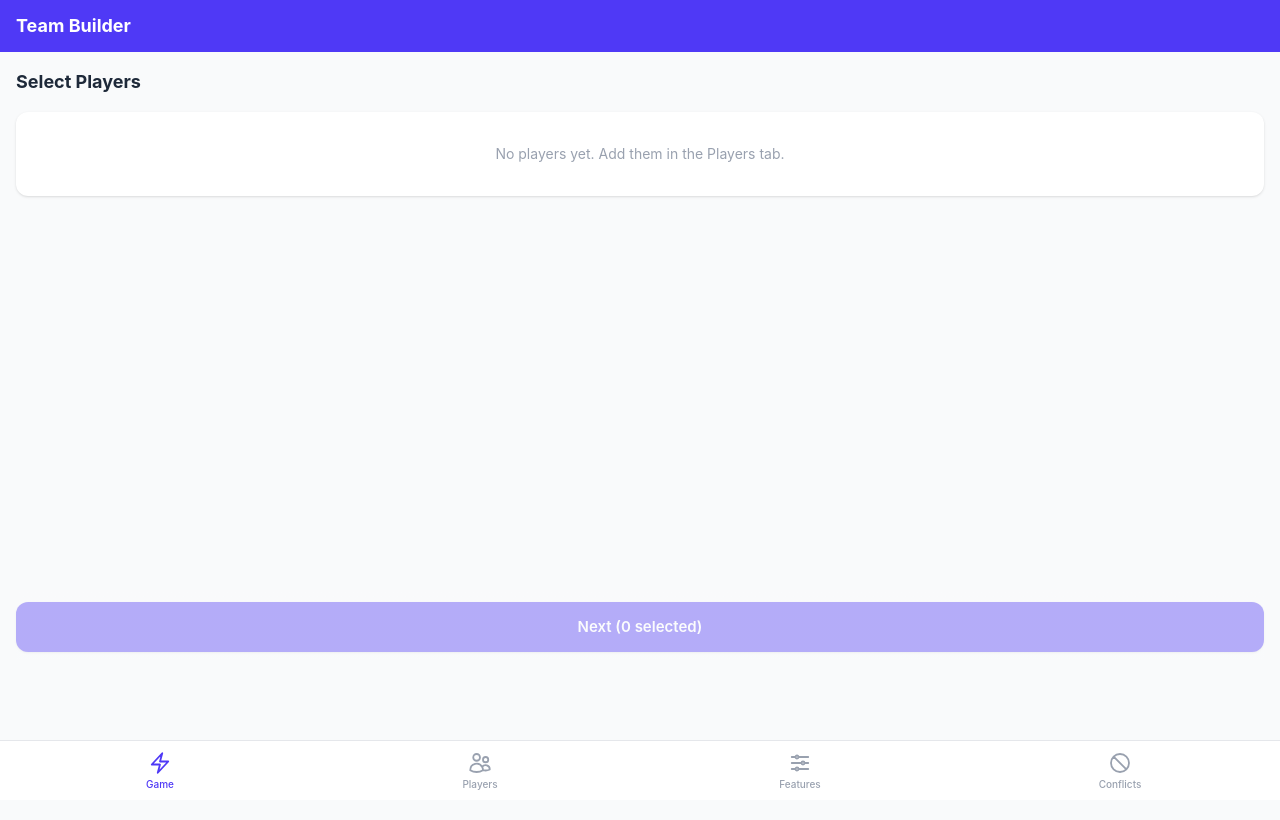
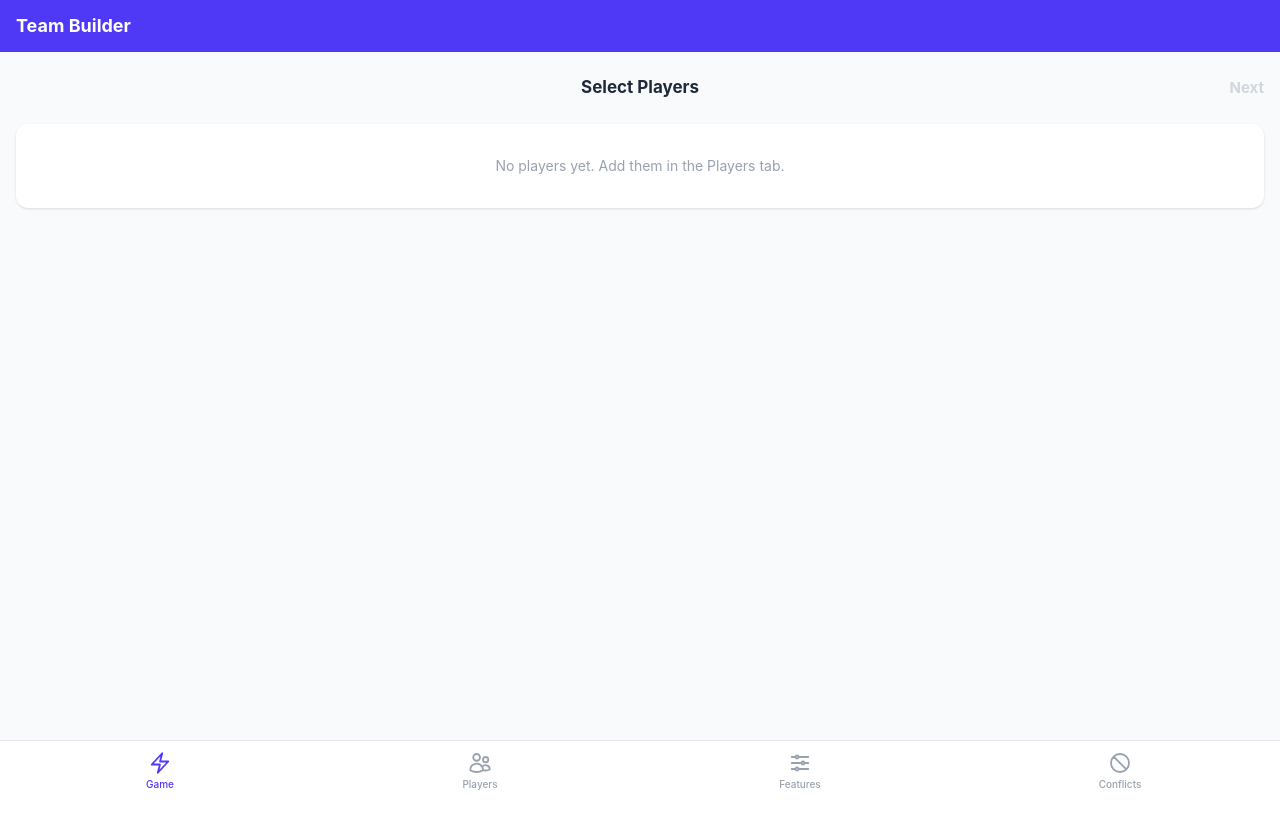
Before and after one commit to guytish/teams, a React (Vite) app: page / in a window 1280 px wide. Built offline with nearby package versions, Linux system fonts and the light colour scheme.

Commit message:
Move action buttons to top bar, remove sticky bottom buttons

```diff
--- a/src/components/GameDay.jsx
+++ b/src/components/GameDay.jsx
@@ -13,38 +13,37 @@ const PHASE = {
   ROUND_REVIEW: 'round_review',
 }
 
-// Reusable step shell
-function StepShell({ title, onBack, children, action, actionLabel, actionDisabled }) {
+function TopBar({ left, title, right }) {
   return (
-    <div className="flex flex-col min-h-[calc(100vh-8rem)]">
-      {/* Header */}
-      <div className="flex items-center gap-3 mb-4">
-        {onBack && (
-          <button onClick={onBack} className="text-gray-500 active:text-gray-800 p-1 -ml-1">
-            <svg className="w-6 h-6" fill="none" viewBox="0 0 24 24" stroke="currentColor" strokeWidth={2}>
-              <path strokeLinecap="round" strokeLinejoin="round" d="M15.75 19.5L8.25 12l7.5-7.5" />
-            </svg>
+    <div className="flex items-center justify-between mb-4 min-h-[40px]">
+      <div className="w-20 flex justify-start">
+        {left}
+      </div>
+      <h2 className="font-bold text-gray-800 text-[17px] text-center">{title}</h2>
+      <div className="w-20 flex justify-end">
+        {right}
+      </div>
+    </div>
+  )
+}
+
+function BackButton({ onClick }) {
+  return (
+    <button onClick={onClick} className="text-indigo-600 active:text-indigo-800 text-[15px] font-medium py-1">
+      Back
     </button>
-        )}
-        <h2 className="font-bold text-gray-800 text-lg">{title}</h2>
-      </div>
+  )
+}
 
-      {/* Content */}
-      <div className="flex-1">{children}</div>
-
-      {/* Bottom action */}
-      {action && (
-        <div className="sticky bottom-20 pt-4 pb-2 bg-gradient-to-t from-gray-50 via-gray-50">
+function ActionButton({ onClick, disabled, children }) {
+  return (
     <button
-            onClick={action}
-            disabled={actionDisabled}
-            className="w-full bg-indigo-600 text-white py-3.5 rounded-xl font-semibold text-[15px] active:bg-indigo-700 disabled:opacity-40 transition-colors shadow-sm"
+      onClick={onClick}
+      disabled={disabled}
+      className="text-indigo-600 active:text-indigo-800 text-[15px] font-bold py-1 disabled:text-gray-300"
     >
-            {actionLabel}
+      {children}
     </button>
-        </div>
-      )}
-    </div>
   )
 }
 
@@ -57,11 +56,9 @@ export default function GameDay() {
   const [playersPerTeam, setPlayersPerTeam] = useState(0)
   const [phase, setPhase] = useState(PHASE.SELECT)
 
-  // Game state
   const [rawTeams, setRawTeams] = useState(null)
   const [round, setRound] = useState(1)
 
-  // New round state
   const [losingTeamIdx, setLosingTeamIdx] = useState(null)
   const [outsIds, setOutsIds] = useState(new Set())
   const [insIds, setInsIds] = useState(new Set())
@@ -139,7 +136,6 @@ export default function GameDay() {
     setInsIds(next)
   }
 
-  // Build proposed teams after outs/ins
   const buildProposedTeams = () => {
     return rawTeams.map((team, i) => {
       if (i === losingTeamIdx) {
@@ -174,17 +170,20 @@ export default function GameDay() {
     setPhase(PHASE.SELECT)
   }
 
-  // --- Phase renders ---
+  // ====== RENDERS ======
 
-  // STEP 1: Select players
   if (phase === PHASE.SELECT) {
     return (
-      <StepShell
+      <div>
+        <TopBar
           title="Select Players"
-        action={() => setPhase(PHASE.CONFIG)}
-        actionLabel={`Next (${selectedIds.size} selected)`}
-        actionDisabled={selectedIds.size < 2}
-      >
+          right={
+            <ActionButton onClick={() => setPhase(PHASE.CONFIG)} disabled={selectedIds.size < 2}>
+              Next
+            </ActionButton>
+          }
+        />
+
         {allPlayers.length === 0 ? (
           <div className="bg-white rounded-xl shadow-sm p-8 text-center text-gray-400 text-sm">
             No players yet. Add them in the Players tab.
@@ -192,20 +191,10 @@ export default function GameDay() {
         ) : (
           <div className="bg-white rounded-xl shadow-sm">
             <div className="flex items-center justify-between p-3 border-b border-gray-100">
-              <span className="text-sm text-gray-500">{allPlayers.length} players</span>
+              <span className="text-sm text-gray-500">{selectedIds.size} of {allPlayers.length} selected</span>
               <div className="flex gap-2">
-                <button
-                  onClick={() => setSelectedIds(new Set(allPlayers.map(p => p.id)))}
-                  className="text-xs bg-gray-100 active:bg-gray-200 px-2.5 py-1.5 rounded-lg"
-                >
-                  All
-                </button>
-                <button
-                  onClick={() => setSelectedIds(new Set())}
-                  className="text-xs bg-gray-100 active:bg-gray-200 px-2.5 py-1.5 rounded-lg"
-                >
-                  None
-                </button>
+                <button onClick={() => setSelectedIds(new Set(allPlayers.map(p => p.id)))} className="text-xs bg-gray-100 active:bg-gray-200 px-2.5 py-1.5 rounded-lg">All</button>
+                <button onClick={() => setSelectedIds(new Set())} className="text-xs bg-gray-100 active:bg-gray-200 px-2.5 py-1.5 rounded-lg">None</button>
               </div>
             </div>
             <div className="divide-y divide-gray-50">
@@ -230,11 +219,10 @@ export default function GameDay() {
             </div>
           </div>
         )}
-      </StepShell>
+      </div>
     )
   }
 
-  // STEP 2: Configure
   if (phase === PHASE.CONFIG) {
     const totalActive = playersPerTeam > 0
       ? Math.min(selectedIds.size, numTeams * playersPerTeam)
@@ -242,13 +230,17 @@ export default function GameDay() {
     const benchCount = selectedIds.size - totalActive
 
     return (
-      <StepShell
+      <div>
+        <TopBar
+          left={<BackButton onClick={() => setPhase(PHASE.SELECT)} />}
           title="Configure"
-        onBack={() => setPhase(PHASE.SELECT)}
-        action={handleGenerate}
-        actionLabel="Generate Teams"
-        actionDisabled={selectedIds.size < numTeams}
-      >
+          right={
+            <ActionButton onClick={handleGenerate} disabled={selectedIds.size < numTeams}>
+              Go
+            </ActionButton>
+          }
+        />
+
         <div className="space-y-4">
           <div className="bg-white rounded-xl shadow-sm p-4 space-y-4">
             <div>
@@ -269,7 +261,6 @@ export default function GameDay() {
                 ))}
               </div>
             </div>
-
             <div>
               <label className="block text-sm font-medium text-gray-600 mb-1.5">Players per Team</label>
               <select
@@ -283,7 +274,6 @@ export default function GameDay() {
             </div>
           </div>
 
-          {/* Summary */}
           <div className="bg-white rounded-xl shadow-sm p-4">
             <div className="grid grid-cols-3 text-center">
               <div>
@@ -301,76 +291,72 @@ export default function GameDay() {
             </div>
           </div>
         </div>
-      </StepShell>
+      </div>
     )
   }
 
-  // PLAYING: View teams
   if (phase === PHASE.PLAYING) {
     return (
       <div className="space-y-4">
-        {/* Round header */}
-        <div className="flex items-center justify-between">
-          <span className="bg-indigo-100 text-indigo-700 px-3.5 py-1 rounded-full font-bold text-sm">
+        <TopBar
+          left={
+            <span className="bg-indigo-100 text-indigo-700 px-3 py-1 rounded-full font-bold text-xs">
               Round {round}
             </span>
+          }
+          title="Teams"
+          right={
+            <ActionButton onClick={startNewRound}>
+              Next
+            </ActionButton>
+          }
+        />
+
+        {/* Quick actions */}
         <div className="flex gap-2">
           <button
             onClick={handleShuffle}
-              className="text-sm bg-white border border-gray-200 active:bg-gray-50 px-3 py-1.5 rounded-lg font-medium text-gray-600 shadow-sm"
+            className="flex-1 text-sm bg-white border border-gray-200 active:bg-gray-50 py-2.5 rounded-xl font-medium text-gray-600 shadow-sm"
           >
             Shuffle
           </button>
           <button
             onClick={handleReset}
-              className="text-sm bg-white border border-gray-200 active:bg-gray-50 px-3 py-1.5 rounded-lg font-medium text-gray-600 shadow-sm"
+            className="flex-1 text-sm bg-white border border-gray-200 active:bg-gray-50 py-2.5 rounded-xl font-medium text-gray-600 shadow-sm"
           >
             Reset
           </button>
         </div>
-        </div>
 
         {teams && <TeamDisplay teams={teams} features={features} />}
 
-        {/* Bench info */}
         {bench.length > 0 && (
           <div className="bg-white rounded-xl shadow-sm p-4">
-            <h3 className="text-sm font-semibold text-gray-700 mb-2">
-              Bench ({bench.length})
-            </h3>
+            <h3 className="text-sm font-semibold text-gray-700 mb-2">Bench ({bench.length})</h3>
             <div className="flex flex-wrap gap-2">
               {bench.map(p => (
-                <span key={p.id} className="bg-gray-100 text-gray-600 text-sm px-3 py-1.5 rounded-lg">
-                  {p.name}
-                </span>
+                <span key={p.id} className="bg-gray-100 text-gray-600 text-sm px-3 py-1.5 rounded-lg">{p.name}</span>
               ))}
             </div>
           </div>
         )}
-
-        {/* New Round button */}
-        <div className="sticky bottom-20 pt-4 pb-2 bg-gradient-to-t from-gray-50 via-gray-50">
-          <button
-            onClick={startNewRound}
-            className="w-full bg-indigo-600 text-white py-3.5 rounded-xl font-semibold text-[15px] active:bg-indigo-700 transition-colors shadow-sm"
-          >
-            New Round
-          </button>
-        </div>
       </div>
     )
   }
 
-  // NEW ROUND Step 1: Pick losing team
   if (phase === PHASE.ROUND_LOSER) {
     return (
-      <StepShell
-        title="Which team lost?"
-        onBack={() => setPhase(PHASE.PLAYING)}
-        action={() => setPhase(PHASE.ROUND_OUTS)}
-        actionLabel="Next"
-        actionDisabled={losingTeamIdx === null}
-      >
+      <div>
+        <TopBar
+          left={<BackButton onClick={() => setPhase(PHASE.PLAYING)} />}
+          title="Who lost?"
+          right={
+            <ActionButton onClick={() => setPhase(PHASE.ROUND_OUTS)} disabled={losingTeamIdx === null}>
+              Next
+            </ActionButton>
+          }
+        />
+
         <div className="space-y-3">
           {rawTeams.map((team, i) => {
             const color = TEAM_COLORS[i % TEAM_COLORS.length]
@@ -393,38 +379,36 @@ export default function GameDay() {
                 </div>
                 <div className="flex flex-wrap gap-1.5">
                   {team.map(p => (
-                    <span key={p.id} className="text-xs bg-white/80 text-gray-600 px-2 py-0.5 rounded">
-                      {p.name}
-                    </span>
+                    <span key={p.id} className="text-xs bg-white/80 text-gray-600 px-2 py-0.5 rounded">{p.name}</span>
                   ))}
                 </div>
               </button>
             )
           })}
         </div>
-      </StepShell>
+      </div>
     )
   }
 
-  // NEW ROUND Step 2: Pick who sits out
   if (phase === PHASE.ROUND_OUTS) {
     const losingTeam = rawTeams[losingTeamIdx] || []
     const color = TEAM_COLORS[losingTeamIdx % TEAM_COLORS.length]
 
     return (
-      <StepShell
-        title={`Who sits out?`}
-        onBack={() => setPhase(PHASE.ROUND_LOSER)}
-        action={() => {
-          // If no bench and no outs, skip ins step
-          if (outsIds.size === 0 && bench.length === 0) {
-            goToReview()
-          } else {
-            setPhase(PHASE.ROUND_INS)
+      <div>
+        <TopBar
+          left={<BackButton onClick={() => setPhase(PHASE.ROUND_LOSER)} />}
+          title="Who sits out?"
+          right={
+            <ActionButton onClick={() => {
+              if (outsIds.size === 0 && bench.length === 0) goToReview()
+              else setPhase(PHASE.ROUND_INS)
+            }}>
+              {outsIds.size > 0 ? `Next (${outsIds.size})` : 'Skip'}
+            </ActionButton>
           }
-        }}
-        actionLabel={outsIds.size > 0 ? `Next (${outsIds.size} sitting out)` : (bench.length > 0 ? 'Skip' : 'Next')}
-      >
+        />
+
         <div className="space-y-3">
           <div className={`rounded-xl ${color.bg} border ${color.border} px-4 py-2.5`}>
             <span className={`text-sm font-medium ${color.text}`}>From Team {losingTeamIdx + 1}</span>
@@ -441,44 +425,42 @@ export default function GameDay() {
                     isOut ? 'bg-red-50' : 'active:bg-gray-50'
                   }`}
                 >
-                  <span className={`text-[15px] ${isOut ? 'font-medium text-red-700' : 'text-gray-700'}`}>
-                    {p.name}
-                  </span>
+                  <span className={`text-[15px] ${isOut ? 'font-medium text-red-700' : 'text-gray-700'}`}>{p.name}</span>
                   <div className="flex items-center gap-2">
                     <span className="text-xs text-gray-400 font-mono">{p.score.toFixed(1)}</span>
-                    {isOut && (
-                      <span className="text-xs bg-red-100 text-red-600 px-2 py-0.5 rounded-full font-medium">OUT</span>
-                    )}
+                    {isOut && <span className="text-xs bg-red-100 text-red-600 px-2 py-0.5 rounded-full font-medium">OUT</span>}
                   </div>
                 </div>
               )
             })}
           </div>
 
-          <p className="text-xs text-gray-400 text-center">
-            Tap players who will sit out this round
-          </p>
+          <p className="text-xs text-gray-400 text-center">Tap players who will sit out</p>
         </div>
-      </StepShell>
+      </div>
     )
   }
 
-  // NEW ROUND Step 3: Pick who comes in
   if (phase === PHASE.ROUND_INS) {
     return (
-      <StepShell
-        title={`Who comes in?`}
-        onBack={() => setPhase(PHASE.ROUND_OUTS)}
-        action={goToReview}
-        actionLabel={insIds.size > 0 ? `Review (${insIds.size} coming in)` : 'Review'}
-      >
+      <div>
+        <TopBar
+          left={<BackButton onClick={() => setPhase(PHASE.ROUND_OUTS)} />}
+          title="Who comes in?"
+          right={
+            <ActionButton onClick={goToReview}>
+              {insIds.size > 0 ? `Review (${insIds.size})` : 'Review'}
+            </ActionButton>
+          }
+        />
+
         <div className="space-y-3">
           {outsIds.size > 0 && (
             <div className="bg-amber-50 border border-amber-200 rounded-xl px-4 py-2.5">
               <span className="text-sm text-amber-700">
-                {outsIds.size} player{outsIds.size > 1 ? 's' : ''} sitting out.
+                {outsIds.size} sitting out.
                 {bench.length > 0
-                  ? ` Pick ${outsIds.size} replacement${outsIds.size > 1 ? 's' : ''} from the bench.`
+                  ? ` Pick replacement${outsIds.size > 1 ? 's' : ''} from bench.`
                   : ' No bench players available.'}
               </span>
             </div>
@@ -500,14 +482,10 @@ export default function GameDay() {
                       isIn ? 'bg-green-50' : 'active:bg-gray-50'
                     }`}
                   >
-                    <span className={`text-[15px] ${isIn ? 'font-medium text-green-700' : 'text-gray-700'}`}>
-                      {p.name}
-                    </span>
+                    <span className={`text-[15px] ${isIn ? 'font-medium text-green-700' : 'text-gray-700'}`}>{p.name}</span>
                     <div className="flex items-center gap-2">
                       <span className="text-xs text-gray-400 font-mono">{p.score.toFixed(1)}</span>
-                      {isIn && (
-                        <span className="text-xs bg-green-100 text-green-600 px-2 py-0.5 rounded-full font-medium">IN</span>
-                      )}
+                      {isIn && <span className="text-xs bg-green-100 text-green-600 px-2 py-0.5 rounded-full font-medium">IN</span>}
                     </div>
                   </div>
                 )
@@ -515,11 +493,10 @@ export default function GameDay() {
             </div>
           )}
         </div>
-      </StepShell>
+      </div>
     )
   }
 
-  // NEW ROUND Step 4: Review
   if (phase === PHASE.ROUND_REVIEW) {
     const proposed = buildProposedTeams()
     const proposedDisplay = recalcTeams(proposed, features, conflicts)
@@ -528,20 +505,15 @@ export default function GameDay() {
       ? recalcTeams(suggestions.optimizedTeams, features, conflicts)
       : null
 
-    // Players moving
     const outsPlayers = rawTeams[losingTeamIdx]?.filter(p => outsIds.has(p.id)) || []
     const insPlayers = bench.filter(p => insIds.has(p.id))
 
     return (
       <div className="space-y-4">
-        <div className="flex items-center gap-3">
-          <button onClick={() => setPhase(PHASE.ROUND_INS)} className="text-gray-500 active:text-gray-800 p-1 -ml-1">
-            <svg className="w-6 h-6" fill="none" viewBox="0 0 24 24" stroke="currentColor" strokeWidth={2}>
-              <path strokeLinecap="round" strokeLinejoin="round" d="M15.75 19.5L8.25 12l7.5-7.5" />
-            </svg>
-          </button>
-          <h2 className="font-bold text-gray-800 text-lg">Round {round + 1} Preview</h2>
-        </div>
+        <TopBar
+          left={<BackButton onClick={() => setPhase(PHASE.ROUND_INS)} />}
+          title={`Round ${round + 1}`}
+        />
 
         {/* Changes summary */}
         {(outsPlayers.length > 0 || insPlayers.length > 0) && (
@@ -551,9 +523,7 @@ export default function GameDay() {
               <div className="flex flex-wrap items-center gap-1.5">
                 <span className="text-xs text-red-500 font-medium w-10">OUT:</span>
                 {outsPlayers.map(p => (
-                  <span key={p.id} className="text-xs bg-red-50 text-red-700 px-2.5 py-1 rounded-lg font-medium">
-                    {p.name}
-                  </span>
+                  <span key={p.id} className="text-xs bg-red-50 text-red-700 px-2.5 py-1 rounded-lg font-medium">{p.name}</span>
                 ))}
               </div>
             )}
@@ -561,9 +531,7 @@ export default function GameDay() {
               <div className="flex flex-wrap items-center gap-1.5">
                 <span className="text-xs text-green-600 font-medium w-10">IN:</span>
                 {insPlayers.map(p => (
-                  <span key={p.id} className="text-xs bg-green-50 text-green-700 px-2.5 py-1 rounded-lg font-medium">
-                    {p.name}
-                  </span>
+                  <span key={p.id} className="text-xs bg-green-50 text-green-700 px-2.5 py-1 rounded-lg font-medium">{p.name}</span>
                 ))}
               </div>
             )}
@@ -578,7 +546,6 @@ export default function GameDay() {
               <p className="text-xs text-amber-600 mt-0.5">To improve team balance:</p>
             </div>
             <div className="space-y-2">
-              {/* Group moves into swap pairs */}
               {(() => {
                 const pairs = []
                 const used = new Set()
@@ -621,20 +588,17 @@ export default function GameDay() {
         )}
 
         {/* Preview teams */}
-        <TeamDisplay
-          teams={hasSuggestions ? optimizedDisplay : proposedDisplay}
-          features={features}
-        />
+        <TeamDisplay teams={hasSuggestions ? optimizedDisplay : proposedDisplay} features={features} />
 
-        {/* Actions */}
-        <div className="sticky bottom-20 pt-4 pb-2 bg-gradient-to-t from-gray-50 via-gray-50 space-y-2">
+        {/* Action buttons */}
+        <div className="space-y-2 pb-2">
           {hasSuggestions ? (
             <>
               <button
                 onClick={() => confirmRound(true)}
                 className="w-full bg-indigo-600 text-white py-3.5 rounded-xl font-semibold text-[15px] active:bg-indigo-700 transition-colors shadow-sm"
               >
-                Apply Swaps & Start Round {round + 1}
+                Apply Swaps & Start
               </button>
               <button
                 onClick={() => confirmRound(false)}
```
Lines whose indentation alone changed are shown as unchanged.
